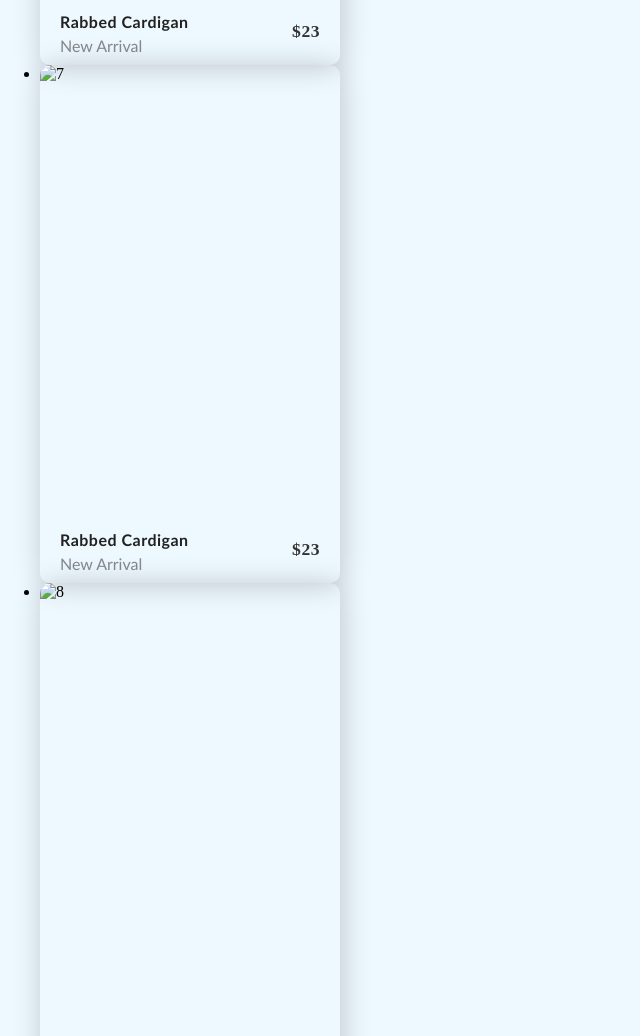
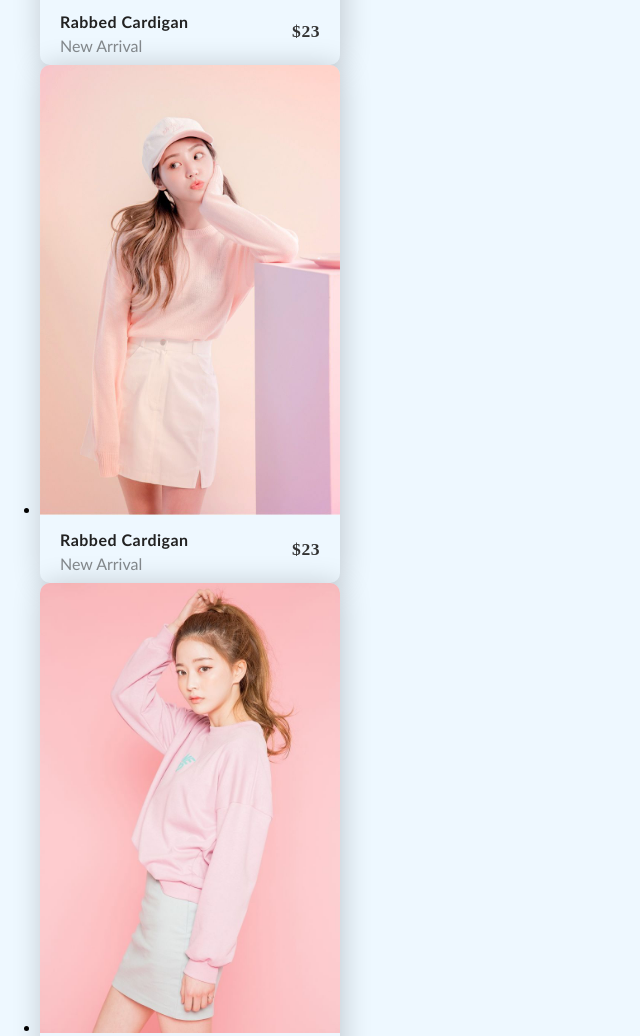
Before and after one commit to lekandev/Product-slider, a plain HTML site: page index.html in a window 1280 px wide. Shown: the part 3059-4095 px from the top of the page, without its empty margins (0-640 px from the left). Drawn offline with Linux system fonts and the light colour scheme.

Commit message:
Update index.html

```diff
--- a/index.html
+++ b/index.html
@@ -137,7 +137,7 @@
             <!--box slider-->
     <div class="box">
         <div class="slide-img">
-            <img src="images/7.jpg" alt="7">
+            <img src="images/7.jfif" alt="7">
             <!--overlayer-->
             <div class="overlay">
                 <a href="" class="buy-btn">Buy Now</a>
@@ -157,7 +157,7 @@
             <!--box slider-->
     <div class="box">
         <div class="slide-img">
-            <img src="images/8.jpg" alt="8">
+            <img src="images/8.jfif" alt="8">
             <!--overlayer-->
             <div class="overlay">
                 <a href="" class="buy-btn">Buy Now</a>
```
